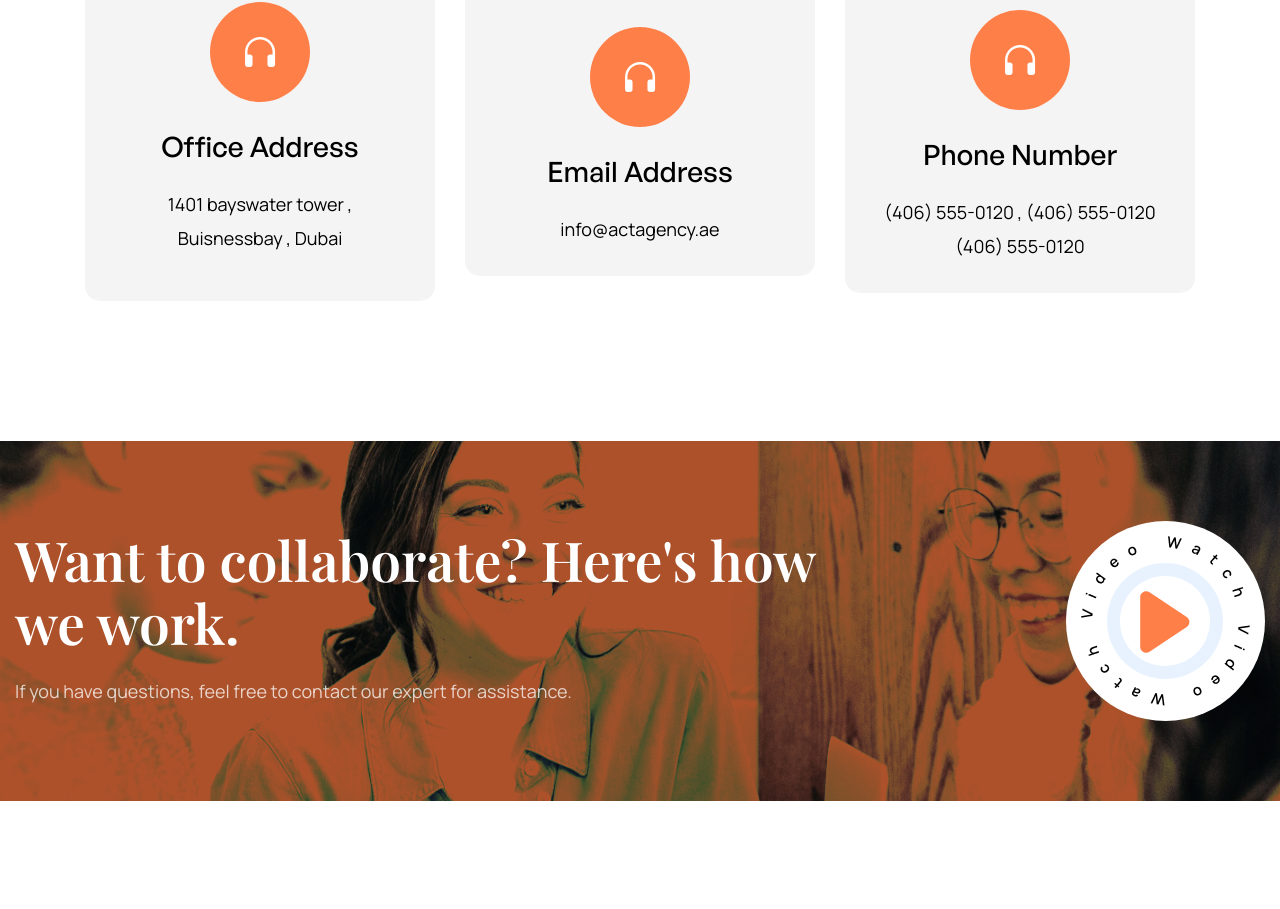
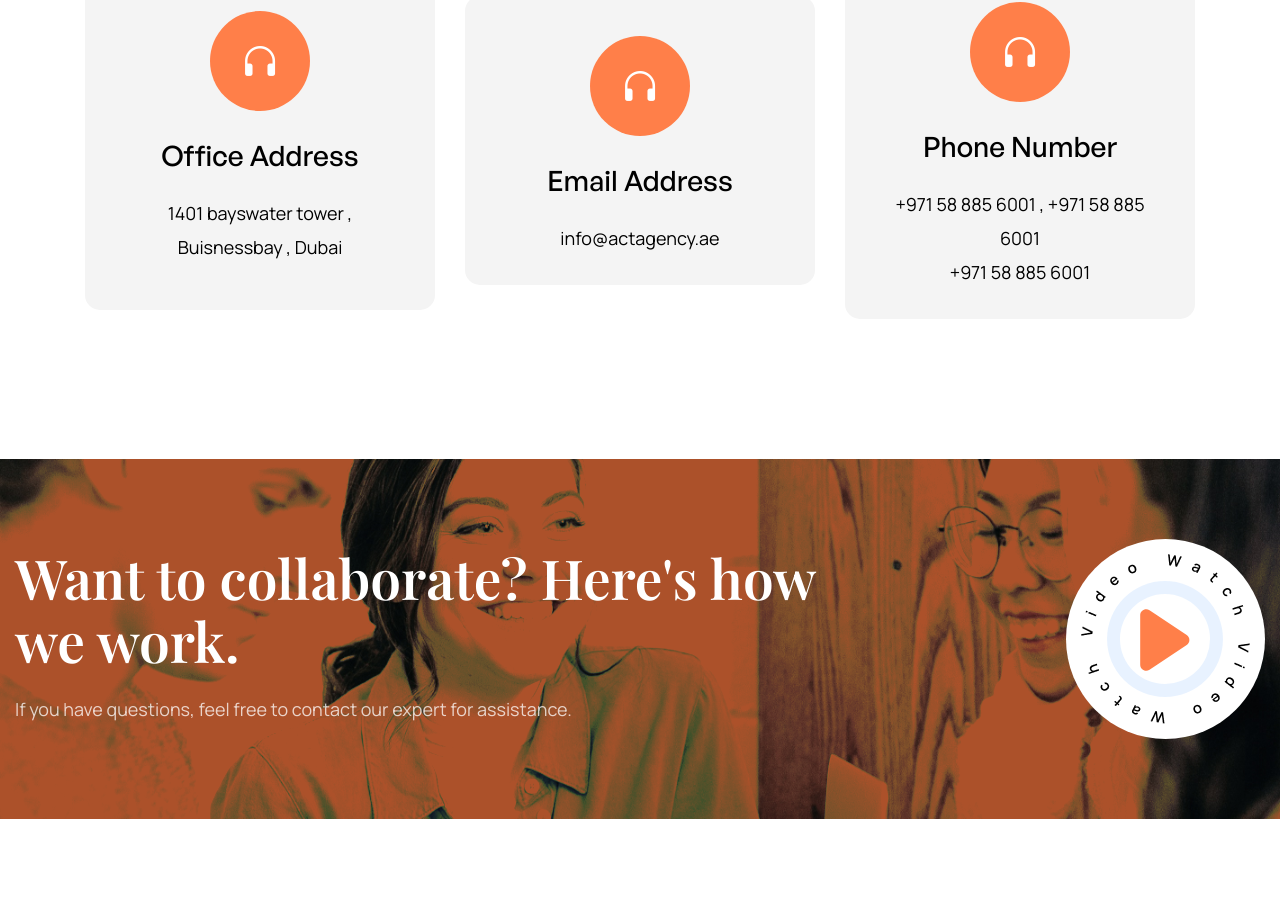
Before and after one commit to Somar-sabe/igor, a plain HTML site: page contact.html in a window 1280 px wide. Shown: the part 1612-2521 px from the top of the page. Drawn offline with nearby package versions, Linux system fonts and the light colour scheme; a web font is replaced by a local one.

Commit message:
swsaxczcrfa

```diff
--- a/contact.html
+++ b/contact.html
@@ -410,8 +410,8 @@
 								</div>
 								<div class="info-content">
 									<h3 class="info-title">Phone Number</h3>
-									<p><a href="#">(406) 555-0120</a> , <a href="#">(406) 555-0120</a></p>
-									<p><a href="#">(406) 555-0120</a></p>
+									<p><a href="#">+971 58 885 6001</a> , <a href="#">+971 58 885 6001</a></p>
+									<p><a href="#">+971 58 885 6001</a></p>
 								</div>
 							</div>
 						</div>
```
